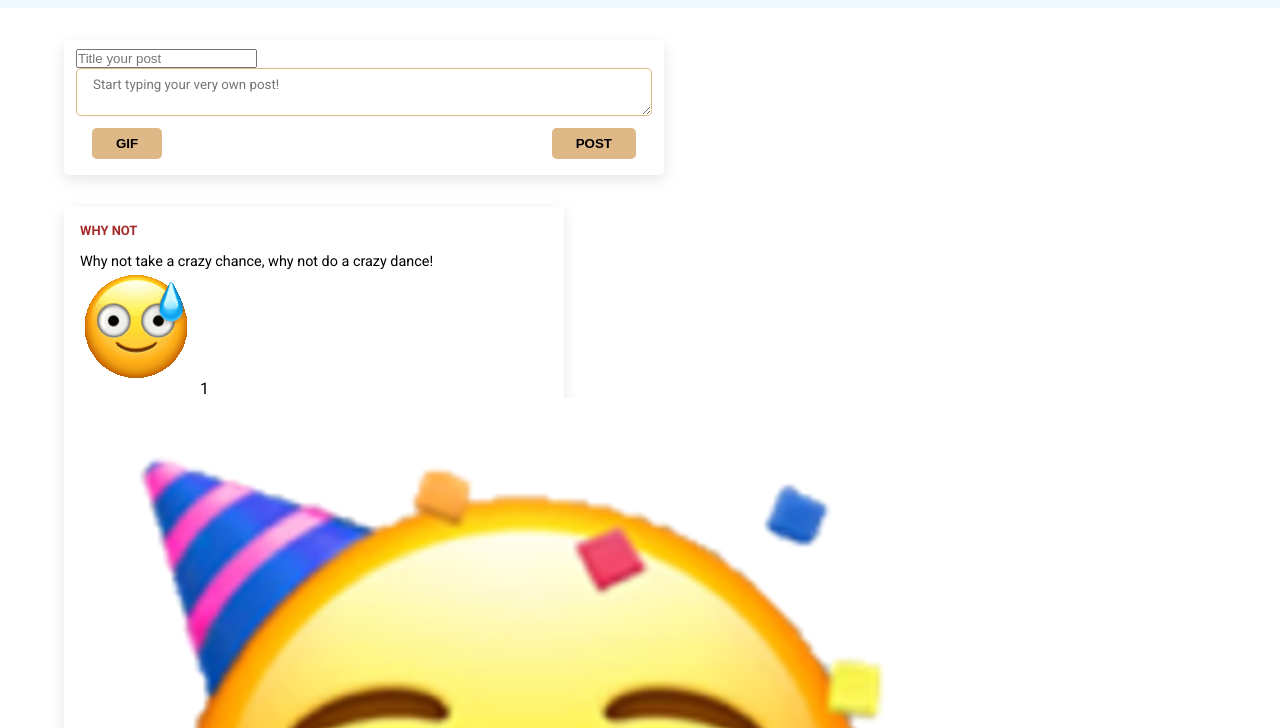
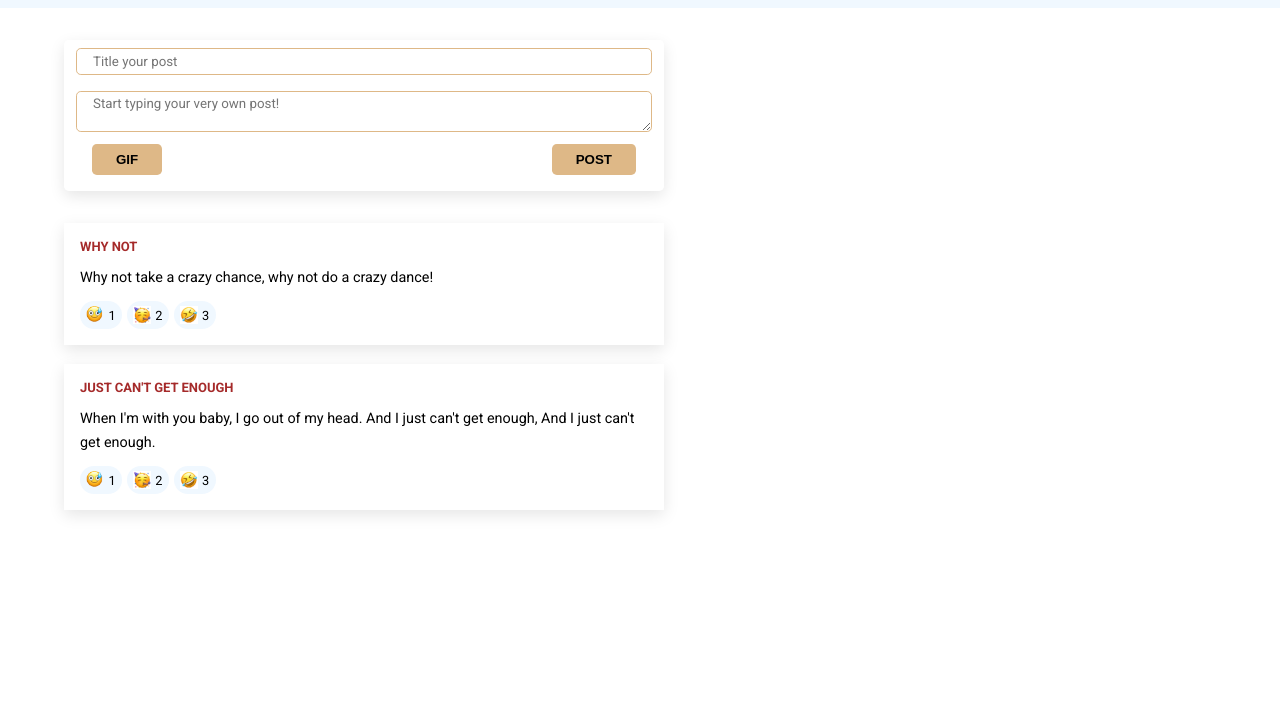
Before and after one commit to mRichardson8/Say-it-project, a plain HTML site: page client/index.html in a window 1280 px wide. Shown: the part 72-800 px from the top of the page. Drawn offline with Linux system fonts and the light colour scheme.

Commit message:
added style to the emojis and blogpost

```diff
--- a/client/assets/index.js
+++ b/client/assets/index.js
@@ -3,8 +3,12 @@ let testObj = [
   {
     title: "Why not",
     post: "Why not take a crazy chance, why not do a crazy dance!",
-    reactions: [1,2,3],
-    reply   : ["I love Hilary Duff", "I hate Hilary Duff", "I think Hilary Duff is just alright"]
+    reactions: [1, 2, 3],
+    reply: [
+      "I love Hilary Duff",
+      "I hate Hilary Duff",
+      "I think Hilary Duff is just alright",
+    ],
   },
   {
     title: "Just can't get enough",
@@ -17,16 +21,15 @@ let testObj = [
 //functions
 //! This function runs when the window first loads and retrieves all the posts from the server. For each post retrieved, the createPost function is called passing in that post as an argument
 
-async function getPosts(){
-    try{
-        let response = await fetch('localhost:3000/')
-        let data = await response.json()
+async function getPosts() {
+  try {
+    let response = await fetch("localhost:3000/");
+    let data = await response.json();
     for (let i = 0; i < data.length; i++) {
-            createPost(data[i])
+      createPost(data[i]);
     }
-    } catch(err){
-        console.log(err)
-
+  } catch (err) {
+    console.log(err);
   }
 }
 
@@ -50,7 +53,7 @@ function createPost(data) {
   let text = document.createElement("p");
   text.setAttribute("class", "post-text");
   text.innerText = data.post;
-  let reactions = createReactions(data.reactions)
+  let reactions = createReactions(data.reactions);
   // add function to populate the reactions div
   let replies = document.createElement("div");
   //add function to populate the replies div
@@ -58,72 +61,82 @@ function createPost(data) {
   postList.appendChild(postBox);
 }
 
-function createReactions(reactArr){ //reactArr = [1,2,3]
-    let reactions = document.createElement('div')
+function createReactions(reactArr) {
+  //reactArr = [1,2,3]
+  let reactions = document.createElement("div");
+  reactions.setAttribute("class", "reactions-wrapper");
   //TODO read from the array of reactions and create a div populated with the reaction emojis and their respective numbers
-    let div1 = document.createElement('div')
-    let span1 = document.createElement('span')
-    span1.innerText = reactArr[0]
-    let img1 = document.createElement('img')
-    img1.src = './assets/panic.gif'
-    div1.append(img1, span1)
-    let div2 = document.createElement('div')
-    let span2 = document.createElement('span')
-    span2.innerText = reactArr[1]
-    let img2 = document.createElement('img')
-    img2.src = './assets/emoji2.png'
-    div2.append(img2, span2)
-    let div3 = document.createElement('div')
-    let span3 = document.createElement('span')
-    span3.innerText = reactArr[2]
-    let img3 = document.createElement('img')
-    img3.src = './assets/emoji3.png'
-    div3.append(img3, span3)
-    reactions.append(div1,div2,div3)
-    return reactions
+  let div1 = document.createElement("div");
+  div1.setAttribute("class", "emoji-container");
+  let span1 = document.createElement("span");
+  span1.setAttribute("class", "emoji-count");
+  span1.innerText = reactArr[0];
+  let img1 = document.createElement("img");
+  img1.src = "./assets/panic.gif";
+  img1.setAttribute("class", "img-emoji");
+  div1.append(img1, span1);
+  let div2 = document.createElement("div");
+  div2.setAttribute("class", "emoji-container");
+  let span2 = document.createElement("span");
+  span2.setAttribute("class", "emoji-count");
+  span2.innerText = reactArr[1];
+  let img2 = document.createElement("img");
+  img2.src = "./assets/emoji2.png";
+  img2.setAttribute("class", "img-emoji");
+  div2.append(img2, span2);
+  let div3 = document.createElement("div");
+  div3.setAttribute("class", "emoji-container");
+  let span3 = document.createElement("span");
+  span3.setAttribute("class", "emoji-count");
+  span3.innerText = reactArr[2];
+  let img3 = document.createElement("img");
+  img3.src = "./assets/emoji3.png";
+  img3.setAttribute("class", "img-emoji");
+  div3.append(img3, span3);
+  reactions.append(div1, div2, div3);
+  return reactions;
 }
 
-function createReplies(repliesArr){
-    let replies = document.createElement('div')
+function createReplies(repliesArr) {
+  let replies = document.createElement("div");
   //TODO read from the array of replies and create a div populated with each string as a separate reply
-    return replies
+  return replies;
 }
 
-function submitPost(e){
-    return
+function submitPost(e) {
+  return;
 }
 //event listeners
 
 // add a new div to handle the gif keyboard, this dif starts with display set to none but when button is clicked it becomes flex
-let gifBtn = document.getElementById('gif-btn')
-gifBtn.addEventListener('click', (e) => {
-    let gifDiv = document.getElementById('gif-cont')
-    gifDiv.style.display = 'flex'
+let gifBtn = document.getElementById("gif-btn");
+gifBtn.addEventListener("click", (e) => {
+  let gifDiv = document.getElementById("gif-cont");
+  gifDiv.style.display = "flex";
 });
 
 //details from new blog post are sent as a post request to the server. If successful the page reloads
-let newPostForm = document.getElementById('new-post-form')
-newPostForm.addEventListener('submit', async (e) => {
-    e.preventDefault()
-    let postTitle = "title" // document.getElementById('post-title').value //TODO need to add a text input for title in the form
-    let postBody = document.getElementById('form-text').value
-    let postGif = "" //document.getElementById('post-img').src //TODO need to add blank img into the form details
-    let response = await fetch('localhost:3000/new', {
-        method: 'POST',
+let newPostForm = document.getElementById("new-post-form");
+newPostForm.addEventListener("submit", async (e) => {
+  e.preventDefault();
+  let postTitle = "title"; // document.getElementById('post-title').value //TODO need to add a text input for title in the form
+  let postBody = document.getElementById("form-text").value;
+  let postGif = ""; //document.getElementById('post-img').src //TODO need to add blank img into the form details
+  let response = await fetch("localhost:3000/new", {
+    method: "POST",
     headers: {
-          'Accept': 'application/json',
-          'Content-Type': 'application/json'
+      Accept: "application/json",
+      "Content-Type": "application/json",
     },
-        body: JSON.stringify({title: postTitle, post: postBody, img: postGif})
-    })
-    if (response.status(204)){
-        location.reload()
-    } else{
-        console.log("Huge error")
-        console.log(response.body)
+    body: JSON.stringify({ title: postTitle, post: postBody, img: postGif }),
+  });
+  if (response.status(204)) {
+    location.reload();
+  } else {
+    console.log("Huge error");
+    console.log(response.body);
   }
-
-})
+});
 
 //Run the setup
 getTestPosts();
--- a/client/assets/styles.css
+++ b/client/assets/styles.css
@@ -66,9 +66,14 @@ main {
   flex-direction: column; */
 }
 
+#form-title {
+  margin-bottom: 1rem;
+}
+
+#form-title,
 #form-text {
   width: 100%;
-  padding: 0.5rem 1rem;
+  padding: 0.3rem 1rem;
   border: 1px solid burlywood;
   border-radius: var(--radius);
   font-family: inherit;
@@ -94,7 +99,7 @@ main {
 
 /* Post List styles */
 .post-box {
-  max-width: 500px;
+  max-width: 600px;
   padding: 1rem;
   margin-bottom: 1.2rem;
   box-shadow: var(--light-shadow);
@@ -110,4 +115,30 @@ main {
 .post-text {
   line-height: 1.5rem;
   font-size: 0.9rem;
+  margin-bottom: 0.7rem;
 }
+
+/* Reactions - Emojis */
+
+.reactions-wrapper {
+  display: flex;
+  align-items: center;
+}
+
+.emoji-container {
+  display: flex;
+  align-items: center;
+  margin-right: 0.3rem;
+  padding: 0.3rem 0.4rem;
+  background-color: aliceblue;
+  border-radius: 1rem;
+}
+
+.img-emoji {
+  width: 18px;
+  margin-right: 0.25rem;
+}
+
+.emoji-count {
+  font-size: 0.8rem;
+}
```
Lines whose indentation alone changed are shown as unchanged.
